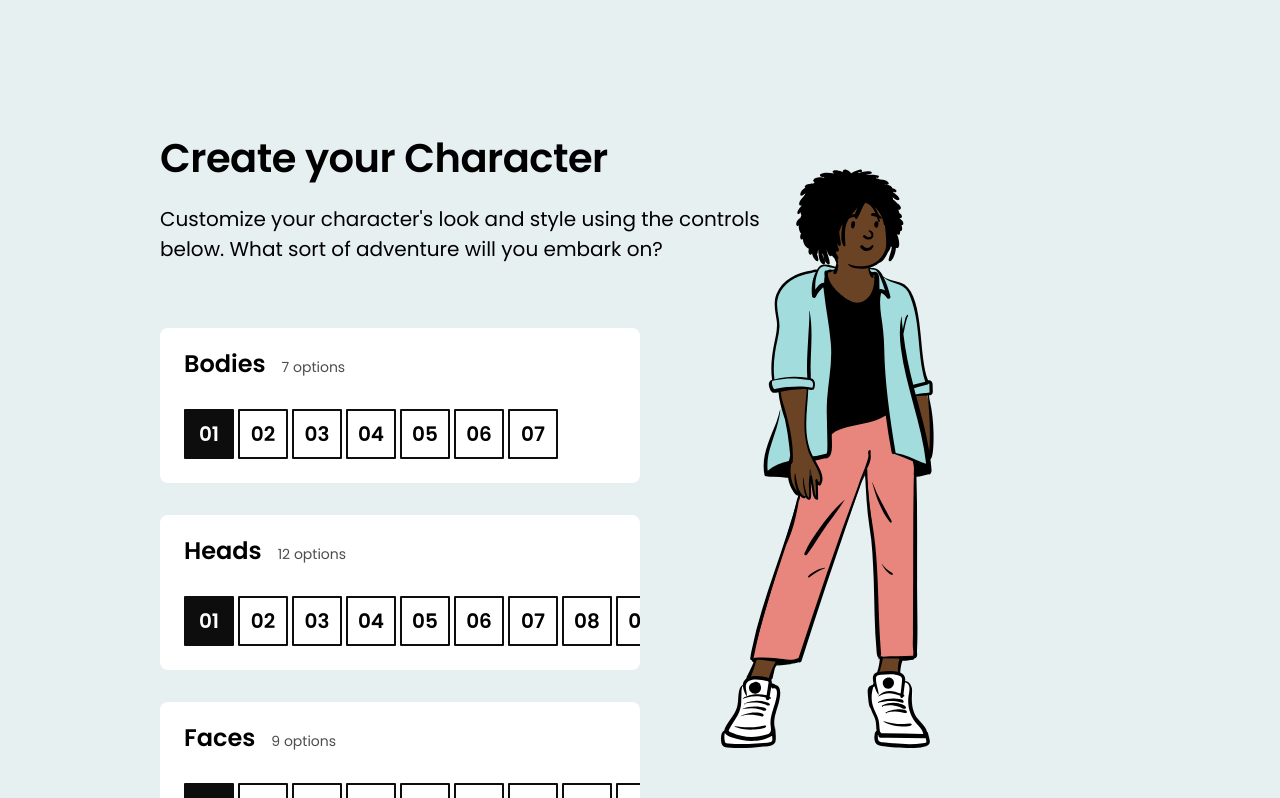
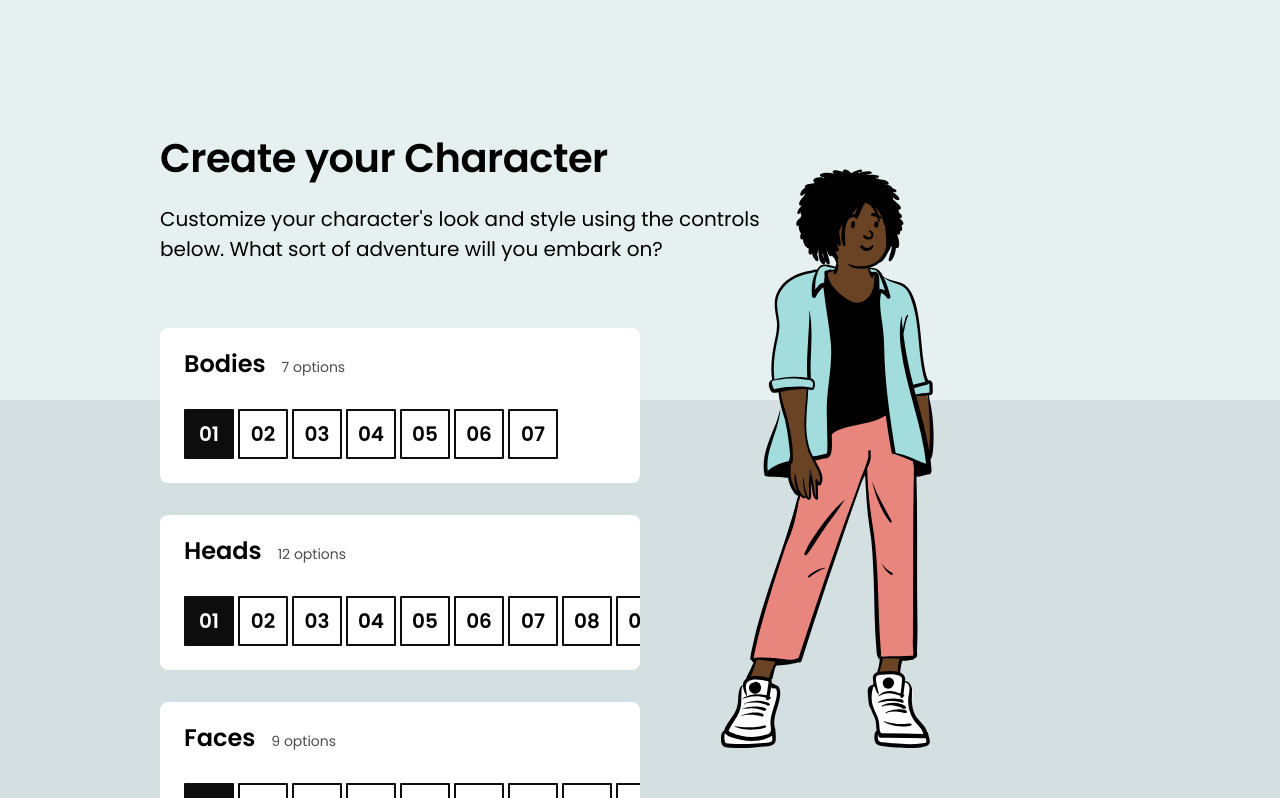
Before and after one commit to broarr/css-for-js, a React (Create React App) app in the folder character-creator-main/: page / in a window 1280 px wide. Shown: the top 798 px of the page. Built offline with nearby package versions, Linux system fonts and the light colour scheme.

Commit message:
fix: perspective

```diff
--- a/character-creator-main/src/components/CharacterEditor/CharacterEditor.js
+++ b/character-creator-main/src/components/CharacterEditor/CharacterEditor.js
@@ -29,6 +29,8 @@ function App() {
   );
 
   return (
+    <>
+      <div className={styles.perspective} />
       <main className={styles.characterEditor}>
         <MaxWidthWrapper className={styles.maxWidthWrapper}>
           <header className={styles.header}>
@@ -89,6 +91,7 @@ function App() {
           />
         </div>
       </main>
+    </>
   );
 }
 
--- a/character-creator-main/src/components/CharacterEditor/CharacterEditor.module.css
+++ b/character-creator-main/src/components/CharacterEditor/CharacterEditor.module.css
@@ -1,4 +1,5 @@
 .characterEditor {
+  position:relative;
   padding-top: 128px;
   padding-bottom: 64px;
 }
@@ -33,3 +34,11 @@
 .controlColumn {
   max-width: 50%;
 }
+
+.perspective {
+  position: fixed;
+  width: 100%;
+  height: 50%;
+  top: 50%;
+  background-color: hsl(195deg, 20%, 86%);
+}
```
Lines whose indentation alone changed are shown as unchanged.
